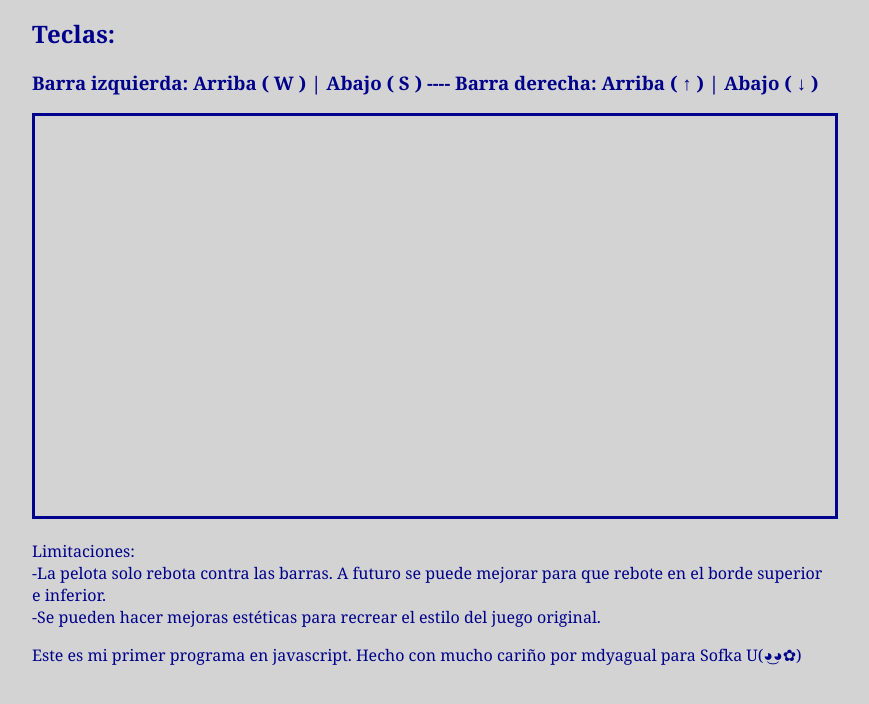
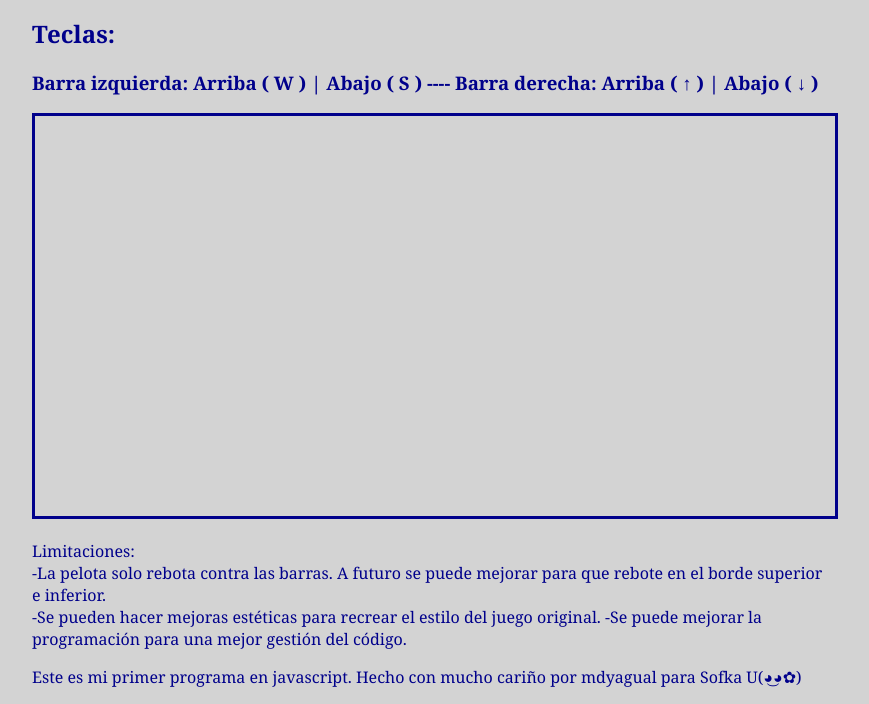
Before and after one commit to mdyagual/Sofka_PingPong, a plain HTML site: page index.html in a window 1280 px wide. Shown: the part 155-859 px from the top of the page, without its empty margins (208-1077 px from the left). Before the commit the page ends 837 px from the top, so only its background shows below. Drawn offline with Linux system fonts and the light colour scheme.

```diff
--- a/index.html
+++ b/index.html
@@ -27,6 +27,7 @@
         Limitaciones: <br>
         -La pelota solo rebota contra las barras. A futuro se puede mejorar para que rebote en el borde superior e inferior. <br>
         -Se pueden hacer mejoras estéticas para recrear el estilo del juego original.
+        -Se puede mejorar la programación para una mejor gestión del código.
     </p>
 
     <p>Este es mi primer programa en javascript. Hecho con mucho cariño por mdyagual para Sofka U(◕‿◕✿) </p>
```
